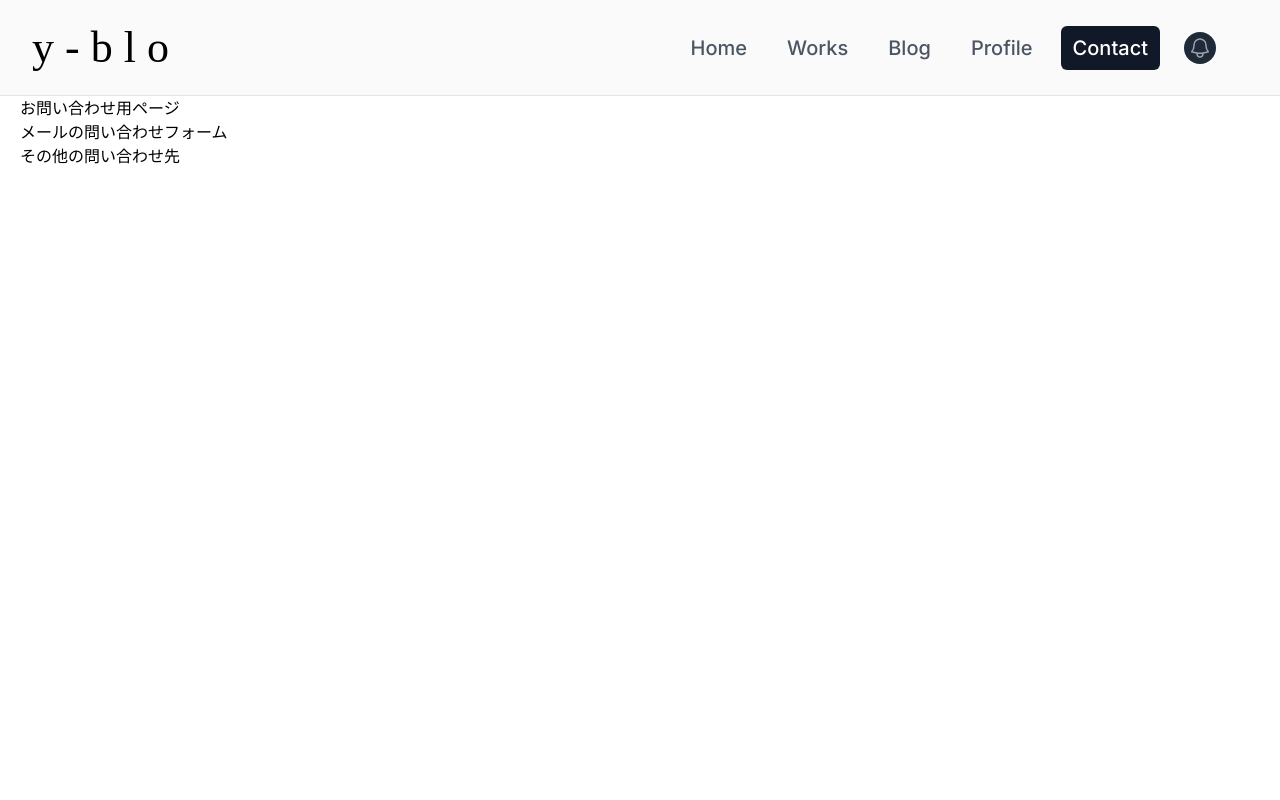
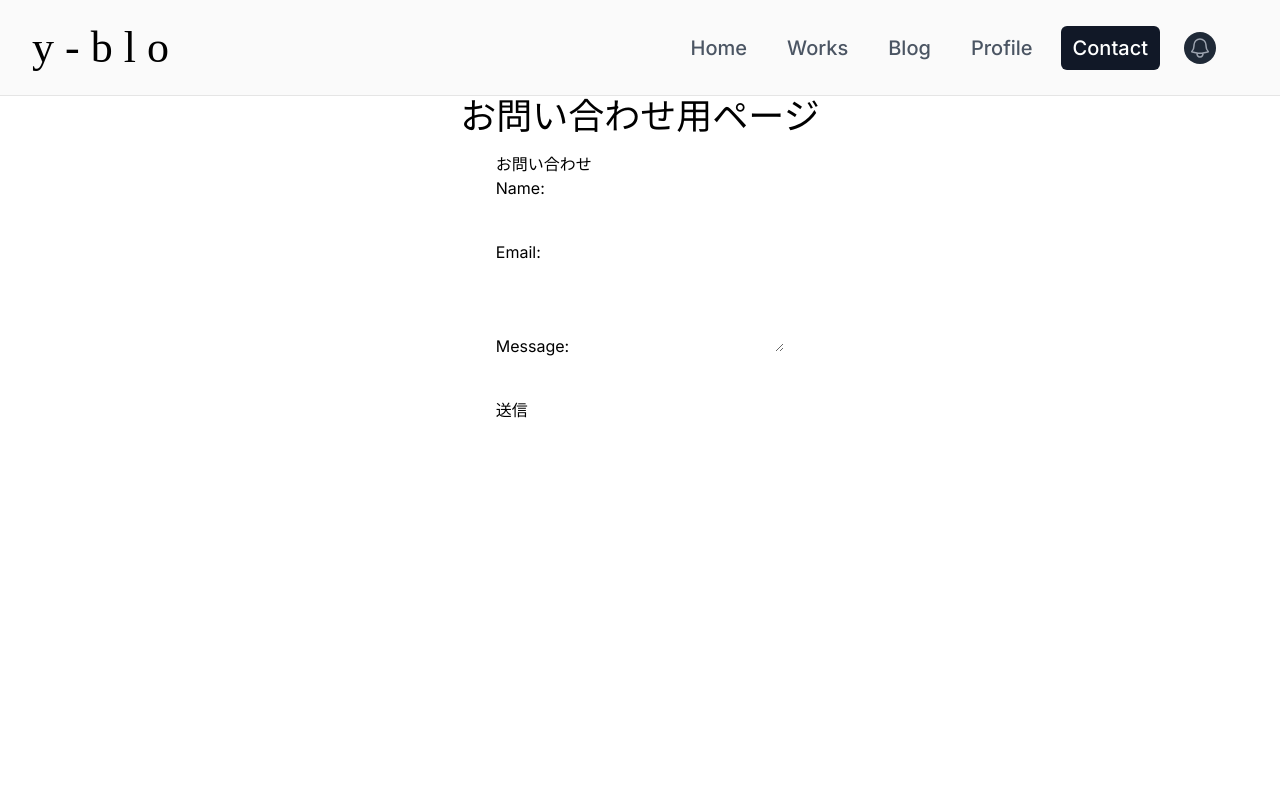
Before and after one commit to kounosukeshibata/y-blo, a Next.js app: page /contact in a window 1280 px wide. Shown: the top 800 px of the page. Built offline with nearby package versions, Linux system fonts and the light colour scheme.

Commit message:
お問い合わせメールの送信に成功

```diff
--- a/package.json
+++ b/package.json
@@ -17,6 +17,7 @@
     "@heroicons/react": "^2.2.0",
     "@octokit/core": "^6.1.3",
     "@sergioramos/remark-prism": "^1.1.1",
+    "@types/nodemailer": "^6.4.17",
     "classnames": "^2.5.1",
     "clsx": "^2.1.1",
     "date-fns": "^3.6.0",
@@ -24,6 +25,7 @@
     "graphql": "^16.10.0",
     "gray-matter": "^4.0.3",
     "next": "15.0.2",
+    "nodemailer": "^6.10.0",
     "outline": "link:@heroicons/react/24/outline",
     "react": "19.0.0-rc-02c0e824-20241028",
     "react-dom": "19.0.0-rc-02c0e824-20241028",
--- a/src/app/_components/MailContact.tsx
+++ b/src/app/_components/MailContact.tsx
@@ -1,5 +1,67 @@
+'use client'
+
+import { useRouter } from 'next/navigation'
+import { useState } from 'react'
+
 const MailContact = () => {
-  return <h3>メールの問い合わせフォーム</h3>
+  const router = useRouter()
+  const [name, setName] = useState('')
+  const [email, setEmail] = useState('')
+  const [message, setMessage] = useState('')
+
+  const handleSubmit = async (e: React.FormEvent) => {
+    e.preventDefault()
+
+    await fetch('/api/email', {
+      method: 'POST',
+      headers: {
+        Accept: 'application/json, text/plain',
+        'Content-Type': 'application/json',
+      },
+      body: JSON.stringify({ email, message }),
+    }).then((res) => {
+      if (res.status === 200) console.log('メース送信成功')
+    })
+
+    console.log('お問い合わせ内容を送信完了')
+  }
+
+  return (
+    <div>
+      <h2>お問い合わせ</h2>
+      <form onSubmit={handleSubmit} className="space-y-10">
+        <div>
+          <label>Name:</label>
+          <input
+            type="text"
+            value={name}
+            onChange={(e) => setName(e.target.value)}
+            required
+          />
+        </div>
+        <div>
+          <label>Email:</label>
+          <input
+            type="email"
+            value={email}
+            onChange={(e) => setEmail(e.target.value)}
+            required
+          />
+        </div>
+        <div>
+          <label>Message:</label>
+          <textarea
+            value={message}
+            onChange={(e) => setMessage(e.target.value)}
+            required
+          ></textarea>
+        </div>
+        <button type="submit" onClick={() => router.push('/')}>
+          送信
+        </button>
+      </form>
+    </div>
+  )
 }
 
 export default MailContact
--- /dev/null
+++ b/src/app/api/email/route.ts
@@ -0,0 +1,34 @@
+import { NextResponse, type NextRequest } from 'next/server'
+import nodemailer from 'nodemailer'
+import Mail from 'nodemailer/lib/mailer'
+
+export async function POST(request: NextRequest) {
+  const { email, message } = await request.json()
+
+  const transport = nodemailer.createTransport({
+    host: 'smtp.gmail.com',
+    port: 587,
+    auth: {
+      user: process.env.NODEMAILER_EMAIL,
+      pass: process.env.NODEMAILER_PASSWORD,
+    },
+  })
+
+  const mailOption: Mail.Options = {
+    from: process.env.NODEMAILER_EMAIL,
+    to: process.env.NODEMAILER_EMAIL,
+    subject: `Message from お問い合わせ(${email})`,
+    text: message,
+  }
+
+  try {
+    await transport.sendMail(mailOption)
+    return NextResponse.json({ message: 'Success!', status: 200 })
+  } catch (err) {
+    return NextResponse.json({ message: 'Failed!', status: 500 })
+  }
+}
+
+export async function GET() {
+  return NextResponse.json('テスト')
+}
--- a/src/app/contact/page.tsx
+++ b/src/app/contact/page.tsx
@@ -1,13 +1,14 @@
 import Container from '@/app/_components/container'
 import MailContact from '@/app/_components/MailContact'
-import OthersContact from '@/app/_components/OthersContact'
 
 const Page = () => {
   return (
     <Container>
-      <h1>お問い合わせ用ページ</h1>
-      <MailContact />
-      <OthersContact />
+      <div className="flex grow flex-col items-center justify-center space-y-4">
+        <h1 className="text-4xl">お問い合わせ用ページ</h1>
+        <MailContact />
+        {/* <OthersContact /> */}
+      </div>
     </Container>
   )
 }
```
Also changed, not shown: 1 other file (tests, documents, lock files or other folders).
